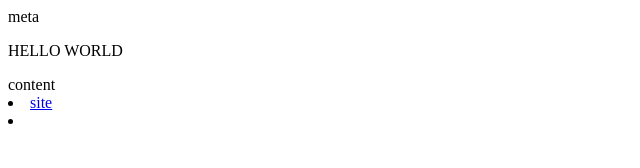
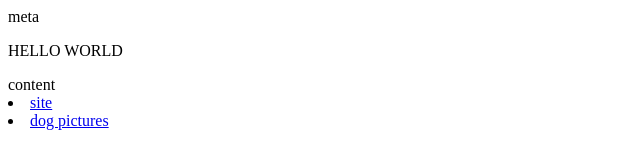
Before and after one commit to programerunknown2580/programerunknown2580.github.io, a plain HTML site: page mysite/site.html in a window 1280 px wide. Shown: the whole page, without its empty margins (0-640 px from the left). Drawn offline with Linux system fonts and the light colour scheme.

Commit message:
Update site.html

```diff
--- a/mysite/site.html
+++ b/mysite/site.html
@@ -10,5 +10,5 @@
         content
     </body>
     <li><a href="othersite.html">site</a></li>
-    <li><a href="index.html>dog pictures</a></li>
+    <li><a href="index.html">dog pictures</a></li>
 </html>
```
